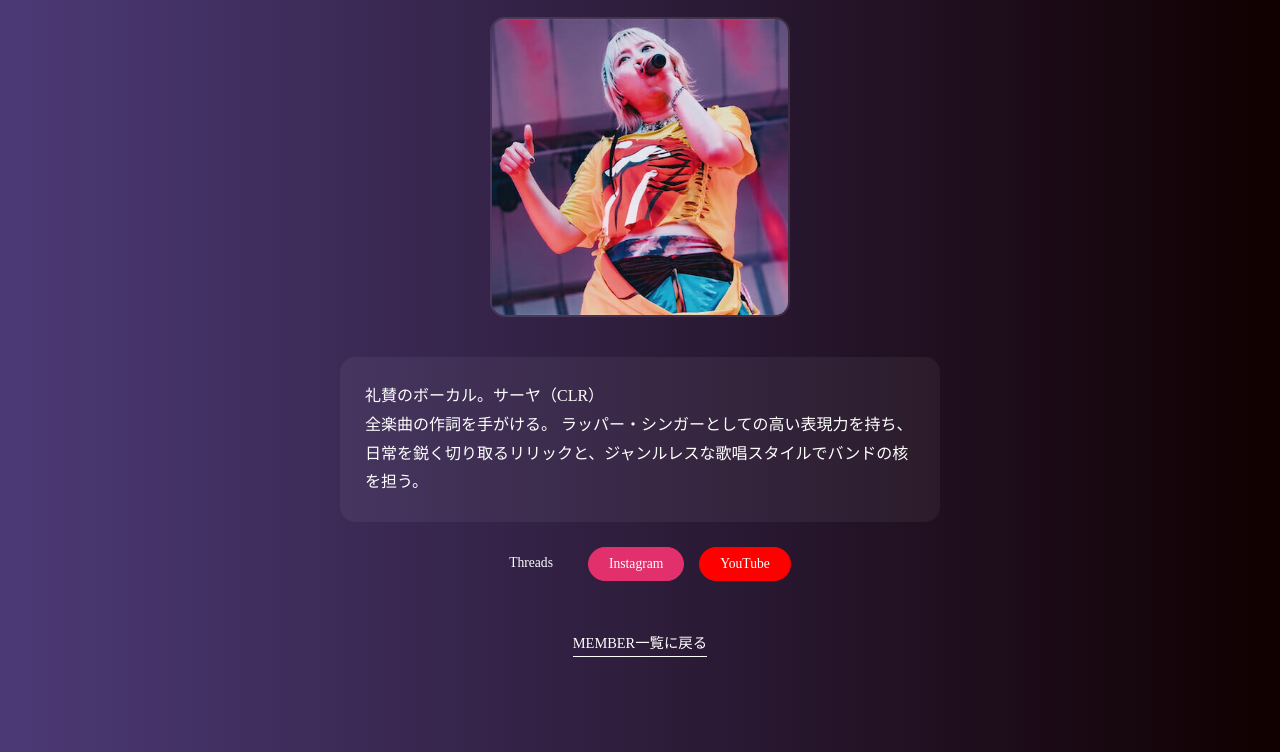
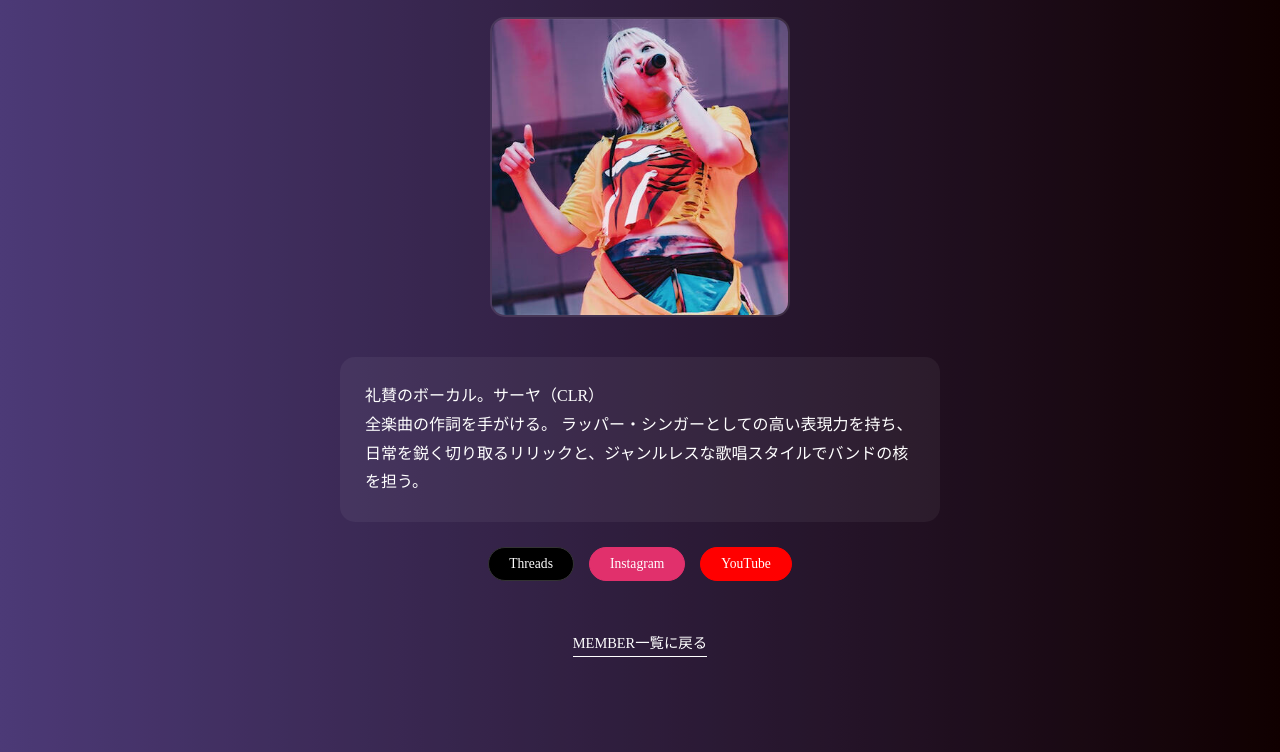
Before and after one commit to shots-gintha/raisanpe-zi, a plain HTML site: page clr.html in a window 1280 px wide. Shown: the part 171-923 px from the top of the page. Drawn offline with Linux system fonts and the light colour scheme.

Commit message:
thred修正

```diff
--- a/style.css
+++ b/style.css
@@ -326,7 +326,8 @@ section {
     font-size: 0.85rem;
     transition: all 0.3s ease;
 }
-
+.member-sns-links a.x-link,
+.member-sns-links a.threads-link { background-color: #000; border: 1px solid #333; }
 .member-sns-links a.x-link { background-color: #000; border: 1px solid #333; }
 .member-sns-links a.insta-link { background-color: #e1306c; border: 1px solid #e1306c; }
 .member-sns-links a.youtube-link { background-color: #ff0000; border: 1px solid #ff0000; }
```
